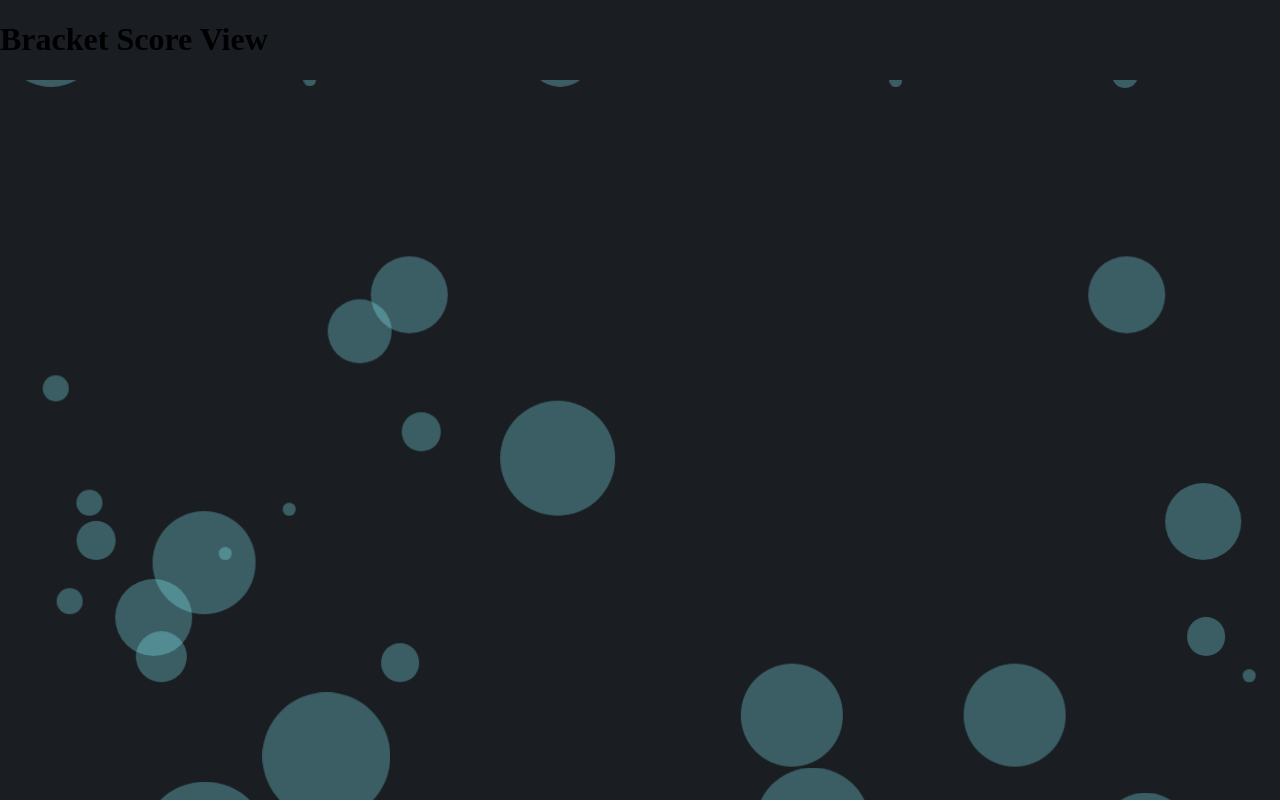
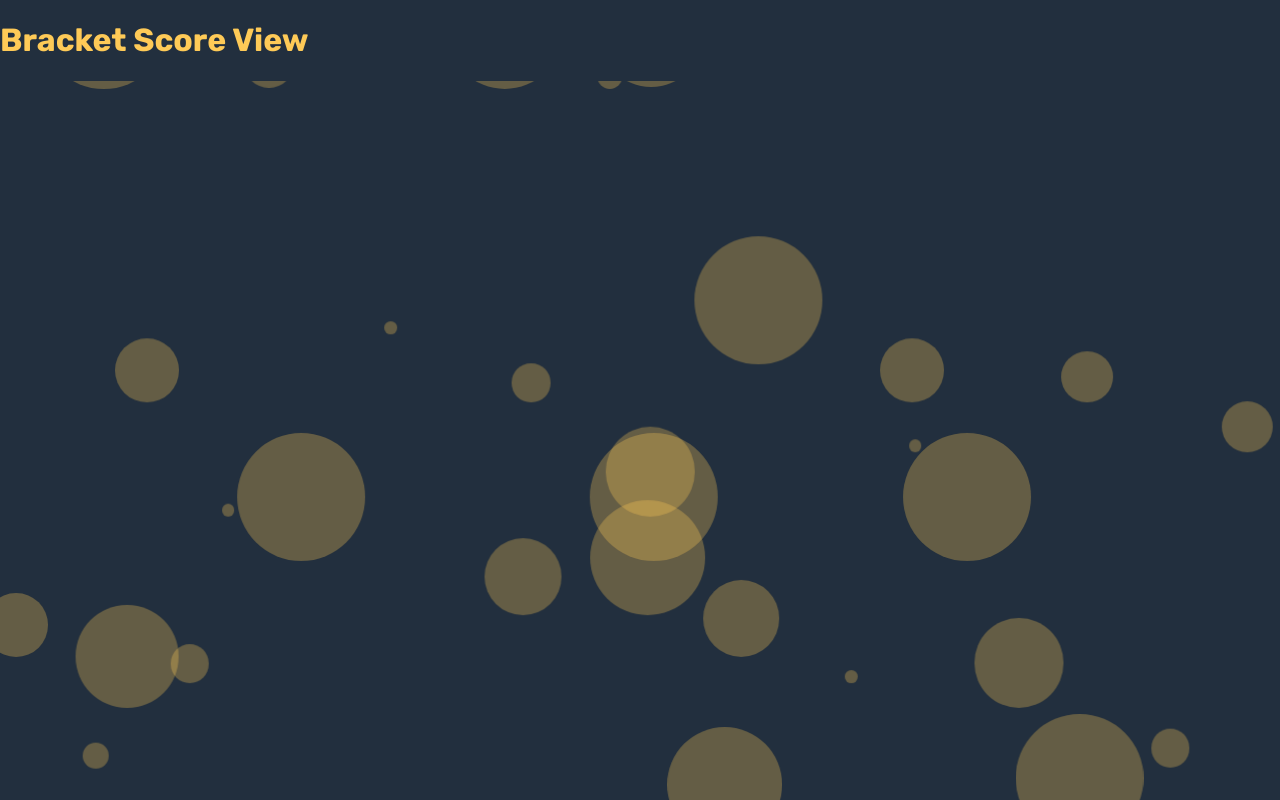
Before and after one commit to grzesiekS/tournament_bracket, a React (Create React App) app: page / in a window 1280 px wide. Built offline with nearby package versions, Linux system fonts and the light colour scheme.

Commit message:
Implement global settings

```diff
--- a/src/components/common/BackgroundAnimation/BackgroundAnimation.module.scss
+++ b/src/components/common/BackgroundAnimation/BackgroundAnimation.module.scss
@@ -1,4 +1,5 @@
 @import "../../../styles/keyframes.scss";
+@import "../../../styles/settings.scss";
 
 $bubble-count: 50;
 $sway-type: "sway-left-to-right", "sway-right-to-left";
@@ -37,7 +38,8 @@ $sway-type: "sway-left-to-right", "sway-right-to-left";
     left: 0;
     width: 100%;
     height: 100%;
-    background: hsla(183, 94%, 76%, 0.3);
+    background: $casandoraYellow;
+    opacity: 0.3;
     border-radius: inherit;
     animation: sway-right-to-left var(--bubble-sway-duration) var(--bubble-sway-delay) ease-in-out alternate infinite;
   }
--- a/src/styles/global.scss
+++ b/src/styles/global.scss
@@ -9,7 +9,9 @@ body, html {
 }
 
 body {
-  background: #1a1e23;
+  background: $imperialPrimer;
+  font-family: $globalFont;
+  color: $casandoraYellow;
 }
 
 html {
```
